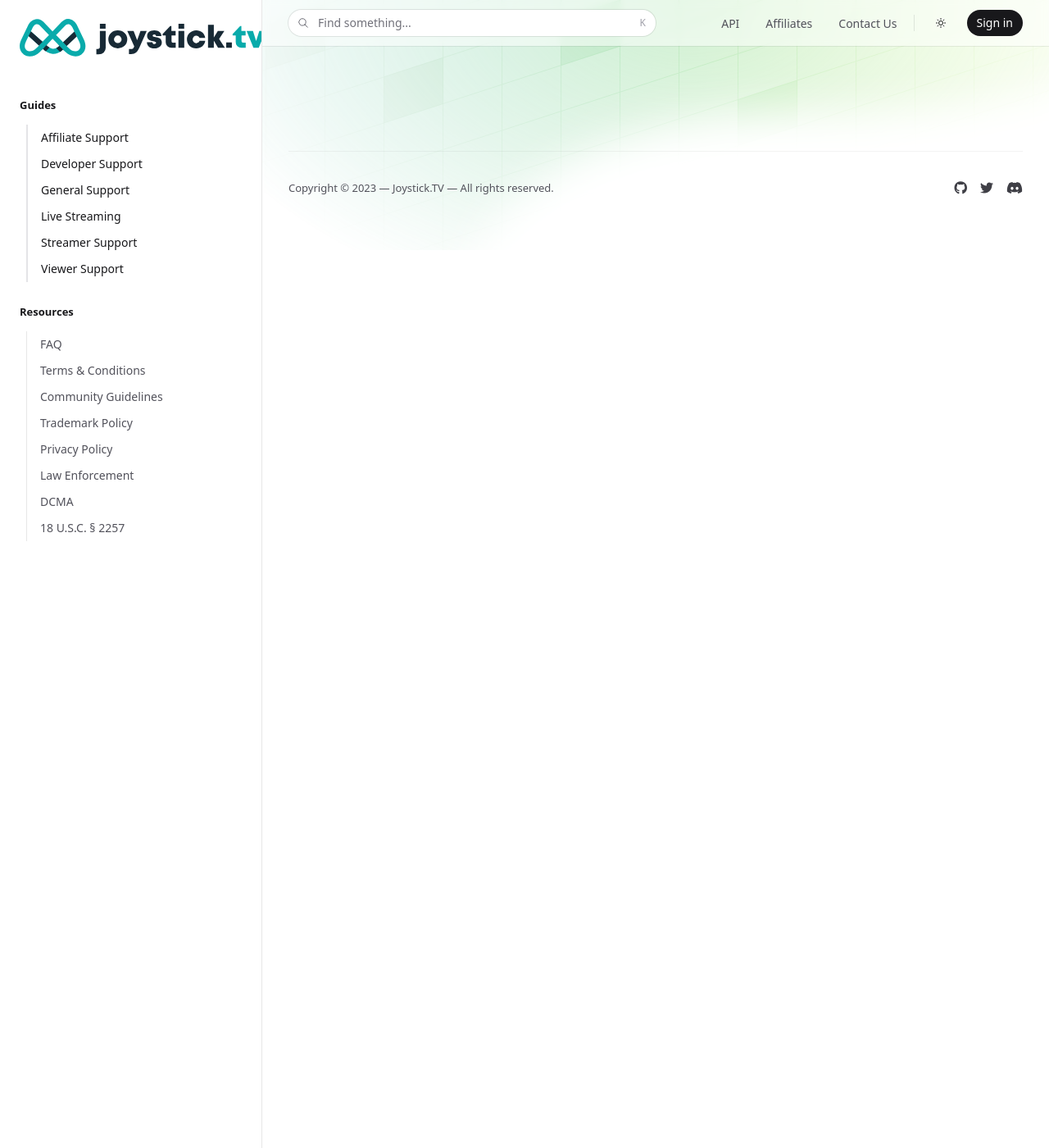
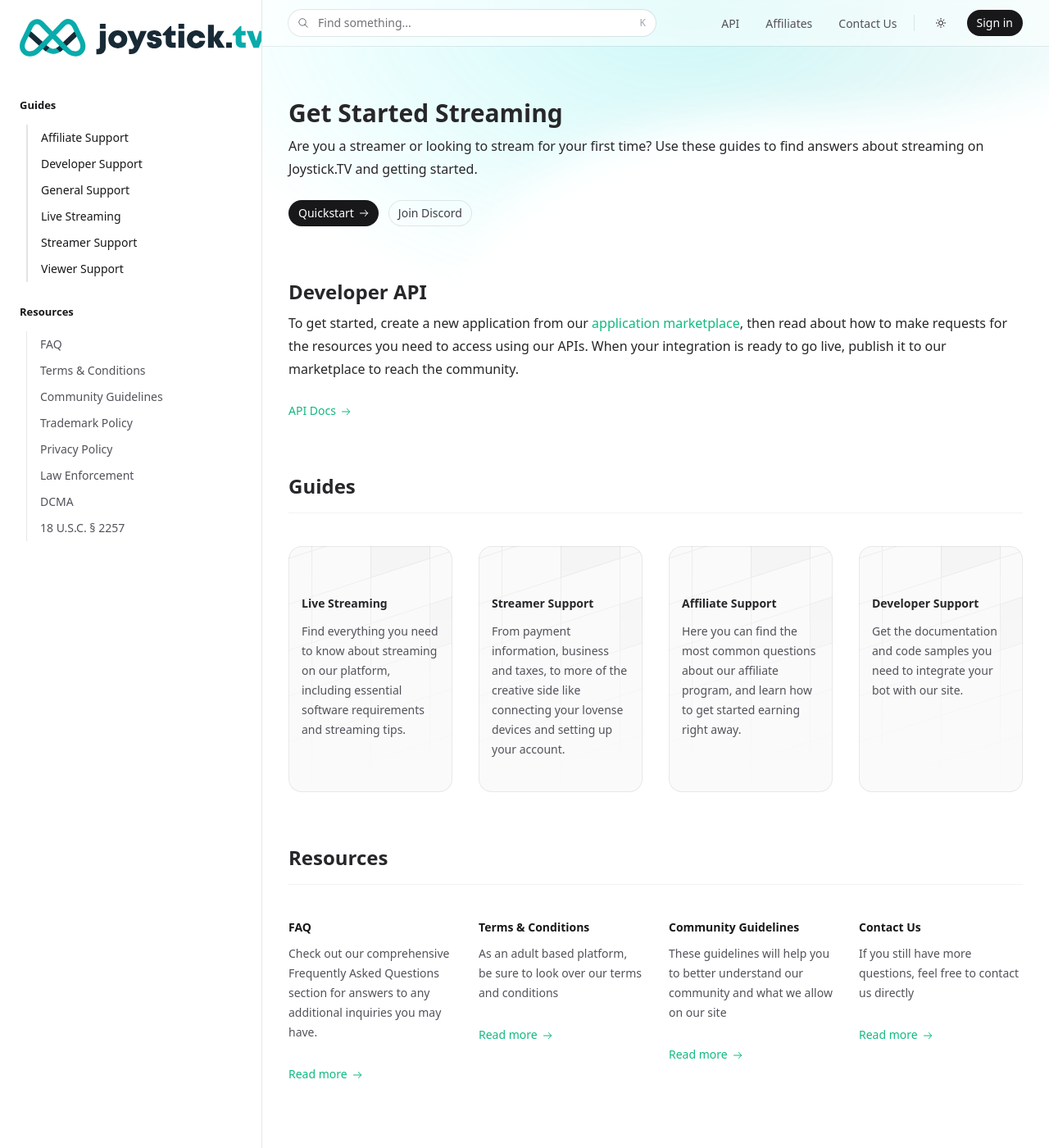
Before and after one commit to joysticktv/joysticktv.github.io, a Jekyll site: the page built from index.md, in a window 1280 px wide and 1400 px high. Shown: the whole window at 82% size. Built offline with Jekyll 4.4.1, drawn with Linux system fonts in a browser that asks for light colours; nearby versions of some CDN libraries.

Commit message:
Adding in the homepage designs

```diff
--- a/index.md
+++ b/index.md
@@ -1,47 +1,41 @@
 ---
-layout: default
+layout: homepage
 keywords:
 
 title: joystick.tv Help &amp; Support
 description: Explore our Knowledge Base and Community Guidelines below.
-buttons:
-  - content: Get Help Starting Your Stream
-    url: '/live_streaming'
-    external_url: false
 
-grid_navigation:
+guides_section:
   - title: Live Streaming
-    excerpt: Here, you'll find everything you need to know about streaming on our platform, including essential software requirements and professional streaming tips. Whether you're a novice or an experienced streamer, this section is designed to guide you towards a successful streaming experience on joystick.tv
-    cta: Read more
+    excerpt: Find everything you need to know about streaming on our platform, including essential software requirements and streaming tips.
     url: '/live_streaming'
 
-  - title: FAQ
-    excerpt: Still have questions? Don't worry, we've got you covered! Check out our comprehensive Frequently Asked Questions section for answers to any additional inquiries you may have. We're committed to providing you with all the information you need to make the most of your experience on joystick.tv
-    cta: Read more
-    url: '/faq'
-
-  - title: General Support
-    excerpt: If you're having trouble with your account or need assistance navigating the site, our knowledgeable support team is here to help. You can reach out to us via email, phone, or through our live chat feature, and we'll do our best to resolve any issues as quickly as possible.
-    cta: Read more
-    url: '/general_support'
-
-  - title: Viewer Support
-    excerpt: New to JoystickTV and looking for the best way to enjoy the site? Read up on information about how to get the most enjoyment from joystick.tv
-    cta: Read more
-    url: '/viewer_support'
-
   - title: Streamer Support
-    excerpt: Are you a streamer on joystick.tv looking for more information? Find everything you need to know about your account from payment information, business and taxes, to more of the creative side like connecting your lovense devices and configuring direct message campaigns.
-    cta: Read more
+    excerpt: From payment information, business and taxes, to more of the creative side like connecting your lovense devices and setting up your account.
     url: '/streamer_support'
 
   - title: Affiliate Support
-    excerpt: By joining our affiliate program, you can easily share your love for our site with your friends , and earn a commission on purchases they make through your unique affiliate link. Here we can answer the most common questions about the program.
-    cta: Read more
+    excerpt: Here you can find the most common questions about our affiliate program, and learn how to get started earning right away.
     url: '/affiliate_support'
 
   - title: Developer Support
     excerpt: Get the documentation and code samples you need to integrate your bot with our site.
-    cta: Read more
     url: '/developer_support'
+
+resources_section:
+  - title: FAQ
+    excerpt: Check out our comprehensive Frequently Asked Questions section for answers to any additional inquiries you may have.
+    url: '/faq'
+
+  - title: Terms & Conditions
+    excerpt: As an adult based platform, be sure to look over our terms and conditions
+    url: 'https://joystick.tv/terms'
+
+  - title: Community Guidelines
+    excerpt: These guidelines will help you to better understand our community and what we allow on our site
+    url: 'https://joystick.tv/community-guidelines'
+
+  - title: Contact Us
+    excerpt: If you still have more questions, feel free to contact us directly
+    url: '/contact_us'
 ---
--- a/theme/_layouts/default.html
+++ b/theme/_layouts/default.html
@@ -9,30 +9,11 @@
       {% include site-header.html %}
       <div class="relative px-4 pt-14 sm:px-6 lg:px-8">
         <main class="py-16">
-          <article class="prose dark:prose-invert">
+          <article class="prose dark:prose-invert text-zinc-900 dark:text-gray-300">
             <div class="absolute inset-0 -z-10 mx-0 max-w-none overflow-hidden">
-              <div
-                class="absolute left-1/2 top-0 ml-[-38rem] h-[25rem] w-[81.25rem] dark:[mask-image:linear-gradient(white,transparent)]">
-                <div
-                  class="absolute inset-0 bg-gradient-to-r from-[#36b49f] to-[#DBFF75] opacity-40 [mask-image:radial-gradient(farthest-side_at_top,white,transparent)] dark:from-[#36b49f]/30 dark:to-[#DBFF75]/30 dark:opacity-100">
-                  <svg aria-hidden="true"
-                    class="absolute inset-x-0 inset-y-[-50%] h-[200%] w-full skew-y-[-18deg] fill-black/40 stroke-black/50 mix-blend-overlay dark:fill-white/2.5 dark:stroke-white/5">
-                    <defs>
-                      <pattern id=":R11d6:" width="72" height="56" patternUnits="userSpaceOnUse" x="-12" y="4">
-                        <path d="M.5 56V.5H72" fill="none"></path>
-                      </pattern>
-                    </defs>
-                    <rect width="100%" height="100%" stroke-width="0" fill="url(#:R11d6:)"></rect><svg x="-12" y="4"
-                      class="overflow-visible">
-                      <rect stroke-width="0" width="73" height="57" x="288" y="168"></rect>
-                      <rect stroke-width="0" width="73" height="57" x="144" y="56"></rect>
-                      <rect stroke-width="0" width="73" height="57" x="504" y="168"></rect>
-                      <rect stroke-width="0" width="73" height="57" x="720" y="336"></rect>
-                    </svg>
-                  </svg></div><svg viewBox="0 0 1113 440" aria-hidden="true"
-                  class="absolute left-1/2 top-0 ml-[-19rem] w-[69.5625rem] fill-white blur-[26px] dark:hidden">
-                  <path d="M.016 439.5s-9.5-300 434-300S882.516 20 882.516 20V0h230.004v439.5H.016Z"></path>
-                </svg>
+              <div class="absolute left-1/2 top-0 ml-[-38rem] h-[25rem] w-[81.25rem] dark:[mask-image:linear-gradient(white,transparent)]">
+                <div class="absolute inset-0 bg-gradient-to-r from-[#0affff] to-[#09abab] opacity-20 [mask-image:radial-gradient(farthest-side_at_top,white,transparent)] dark:from-[#09abab]/30 dark:to-[#182a36]/30 dark:opacity-100"></div>
+                <svg viewBox="0 0 1113 440" aria-hidden="true" class="absolute left-1/2 top-0 ml-[-19rem] w-[69.5625rem] fill-white blur-[26px] dark:hidden"><path d="M.016 439.5s-9.5-300 434-300S882.516 20 882.516 20V0h230.004v439.5H.016Z"></path></svg>
               </div>
             </div>
             {% include anchor_headings.html html=content anchorBody="#" beforeHeading=true %}
--- /dev/null
+++ b/theme/_layouts/homepage.html
@@ -0,0 +1,139 @@
+<!DOCTYPE html>
+<html lang="en">
+<head>
+	{% include site-head.html %}
+</head>
+<body class="bg-white antialiased dark:bg-zinc-900">
+  <div>
+    <div class="lg:ml-72 xl:ml-80">
+      {% include site-header.html %}
+      <div class="relative px-4 pt-14 sm:px-6 lg:px-8">
+        <main class="py-16">
+          <article class="prose dark:prose-invert text-zinc-800 dark:text-gray-300">
+            <div class="absolute inset-0 -z-10 mx-0 max-w-none overflow-hidden">
+              <div class="absolute left-1/2 top-0 ml-[-38rem] h-[25rem] w-[81.25rem] dark:[mask-image:linear-gradient(white,transparent)]">
+                <div class="absolute inset-0 bg-gradient-to-r from-[#0affff] to-[#09abab] opacity-20 [mask-image:radial-gradient(farthest-side_at_top,white,transparent)] dark:from-[#09abab]/30 dark:to-[#182a36]/30 dark:opacity-100"></div>
+                <svg viewBox="0 0 1113 440" aria-hidden="true" class="absolute left-1/2 top-0 ml-[-19rem] w-[69.5625rem] fill-white blur-[26px] dark:hidden"><path d="M.016 439.5s-9.5-300 434-300S882.516 20 882.516 20V0h230.004v439.5H.016Z"></path></svg>
+              </div>
+            </div>
+
+            <h1>Get Started Streaming</h1>
+            <p class="lead">Are you a streamer or looking to stream for your first time? Use these guides to find answers
+              about streaming on Joystick.TV and getting started.
+            </p>
+            <div class="not-prose mb-16 mt-6 flex gap-3">
+              <a
+                class="inline-flex gap-0.5 justify-center overflow-hidden text-sm font-medium transition rounded-full bg-zinc-900 py-1 px-3 text-white hover:bg-zinc-700 dark:bg-emerald-400/10 dark:text-emerald-400 dark:ring-1 dark:ring-inset dark:ring-emerald-400/20 dark:hover:bg-emerald-400/10 dark:hover:text-emerald-300 dark:hover:ring-emerald-300"
+                href="/live_streaming">Quickstart<svg viewBox="0 0 20 20" fill="none" aria-hidden="true"
+                  class="mt-0.5 h-5 w-5 -mr-1">
+                  <path stroke="currentColor" stroke-linecap="round" stroke-linejoin="round"
+                    d="m11.5 6.5 3 3.5m0 0-3 3.5m3-3.5h-9"></path>
+                </svg>
+              </a>
+              <a
+                class="inline-flex gap-0.5 justify-center overflow-hidden text-sm font-medium transition rounded-full py-1 px-3 text-zinc-700 ring-1 ring-inset ring-zinc-900/10 hover:bg-zinc-900/2.5 hover:text-zinc-900 dark:text-zinc-400 dark:ring-white/10 dark:hover:bg-white/5 dark:hover:text-white"
+                href="https://discord.gg/zKvCf8hrGP">Join Discord</a>
+            </div>
+            <h2 class="scroll-mt-24">Developer API</h2>
+            <p class="lead">To get started, create a new application from our <a href="https://joystick.tv/applications" target="_blank" class="text-emerald-500 hover:text-emerald-600 dark:text-emerald-400 dark:hover:text-emerald-500">application marketplace</a>, then
+              read about how to make requests for the resources you need to access using our APIs. When your integration is ready to go live,
+              publish it to our marketplace to reach the community.</p>
+            <div class="not-prose">
+              <a
+                class="inline-flex gap-0.5 justify-center overflow-hidden text-sm font-medium transition text-emerald-500 hover:text-emerald-600 dark:text-emerald-400 dark:hover:text-emerald-500"
+                href="/developer_support">API Docs<svg viewBox="0 0 20 20" fill="none" aria-hidden="true"
+                  class="mt-0.5 h-5 w-5 relative top-px -mr-1">
+                  <path stroke="currentColor" stroke-linecap="round" stroke-linejoin="round"
+                    d="m11.5 6.5 3 3.5m0 0-3 3.5m3-3.5h-9"></path>
+                </svg>
+              </a>
+            </div>
+            <div class="my-16 xl:max-w-none">
+              <h2 id="guides" class="scroll-mt-24">Guides</h2>
+              <div class="not-prose mt-4 grid grid-cols-1 gap-8 border-t border-zinc-900/5 pt-10 dark:border-white/5 sm:grid-cols-2 xl:grid-cols-4">
+
+                {% for item in page.guides_section %}
+                <div class="group relative flex rounded-2xl bg-zinc-50 transition-shadow hover:shadow-md hover:shadow-zinc-900/5 dark:bg-white/2.5 dark:hover:shadow-black/5">
+                  <div class="pointer-events-none">
+                    <div class="absolute inset-0 rounded-2xl transition duration-300 [mask-image:linear-gradient(white,transparent)] group-hover:opacity-50">
+                      <svg aria-hidden="true" class="absolute inset-x-0 inset-y-[-30%] h-[160%] w-full skew-y-[-18deg] fill-black/[0.02] stroke-black/5 dark:fill-white/1 dark:stroke-white/2.5">
+                        <defs>
+                          <pattern id=":R56hd6:" width="72" height="56" patternUnits="userSpaceOnUse" x="50%" y="16">
+                            <path d="M.5 56V.5H72" fill="none"></path>
+                          </pattern>
+                        </defs>
+                        <rect width="100%" height="100%" stroke-width="0" fill="url(#:R56hd6:)"></rect>
+                        <svg x="50%"
+                          y="16" class="overflow-visible">
+                          <rect stroke-width="0" width="73" height="57" x="0" y="56"></rect>
+                          <rect stroke-width="0" width="73" height="57" x="72" y="168"></rect>
+                        </svg>
+                      </svg>
+                    </div>
+                    <div
+                      class="absolute inset-0 rounded-2xl bg-gradient-to-r from-[#D7EDEA] to-[#F4FBDF] opacity-0 transition duration-300 group-hover:opacity-100 dark:from-[#202D2E] dark:to-[#303428]"
+                      style="mask-image:radial-gradient(180px at 0px 0px, white, transparent);-webkit-mask-image:radial-gradient(180px at 0px 0px, white, transparent)">
+                    </div>
+                    <div
+                      class="absolute inset-0 rounded-2xl opacity-0 mix-blend-overlay transition duration-300 group-hover:opacity-100"
+                      style="mask-image:radial-gradient(180px at 0px 0px, white, transparent);-webkit-mask-image:radial-gradient(180px at 0px 0px, white, transparent)">
+                      <svg aria-hidden="true"
+                        class="absolute inset-x-0 inset-y-[-30%] h-[160%] w-full skew-y-[-18deg] fill-black/50 stroke-black/70 dark:fill-white/2.5 dark:stroke-white/10">
+                        <defs>
+                          <pattern id=":R1d6hd6:" width="72" height="56" patternUnits="userSpaceOnUse" x="50%" y="16">
+                            <path d="M.5 56V.5H72" fill="none"></path>
+                          </pattern>
+                        </defs>
+                        <rect width="100%" height="100%" stroke-width="0" fill="url(#:R1d6hd6:)"></rect><svg x="50%"
+                          y="16" class="overflow-visible">
+                          <rect stroke-width="0" width="73" height="57" x="0" y="56"></rect>
+                          <rect stroke-width="0" width="73" height="57" x="72" y="168"></rect>
+                        </svg>
+                      </svg>
+                    </div>
+                  </div>
+                  <div
+                    class="absolute inset-0 rounded-2xl ring-1 ring-inset ring-zinc-900/7.5 group-hover:ring-zinc-900/10 dark:ring-white/10 dark:group-hover:ring-white/20">
+                  </div>
+                  <div class="relative rounded-2xl px-4 pb-4 pt-10">
+                    <h3 class="mt-4 text-sm font-semibold leading-7 text-zinc-900 dark:text-white">
+                      <a href="{{ item.url }}" class="text-zinc-800 dark:text-white">
+                        <span class="absolute inset-0 rounded-2xl"></span>
+                        {{ item.title }}
+                      </a>
+                    </h3>
+                    <p class="mt-1 text-sm text-zinc-600 dark:text-zinc-400">{{ item.excerpt }}</p>
+                  </div>
+                </div>
+                {% endfor %}
+              </div>
+            </div>
+            <div class="my-16 xl:max-w-none">
+              <h2 id="resources" class="scroll-mt-24">Resources</h2>
+              <div class="not-prose mt-4 grid grid-cols-1 gap-8 border-t border-zinc-900/5 pt-10 dark:border-white/5 sm:grid-cols-2 xl:grid-cols-4">
+                {% for item in page.resources_section %}
+                <div>
+                  <h3 class="text-sm font-semibold text-zinc-900 dark:text-white">{{ item.title }}</h3>
+                  <p class="mt-1 text-sm text-zinc-600 dark:text-zinc-400">{{ item.excerpt }}</p>
+                  <p class="mt-4">
+                    <a
+                      class="inline-flex gap-0.5 justify-center overflow-hidden text-sm font-medium transition text-emerald-500 hover:text-emerald-600 dark:text-emerald-400 dark:hover:text-emerald-500"
+                      href="{{ item.url }}">Read more<svg viewBox="0 0 20 20" fill="none" aria-hidden="true"
+                        class="mt-0.5 h-5 w-5 relative top-px -mr-1">
+                        <path stroke="currentColor" stroke-linecap="round" stroke-linejoin="round"
+                          d="m11.5 6.5 3 3.5m0 0-3 3.5m3-3.5h-9"></path>
+                      </svg>
+                    </a>
+                  </p>
+                </div>
+                {% endfor %}
+              </div>
+            </div>
+          </article>
+        </main>
+				{% include site-footer.html %}
+      </div>
+    </div>
+  </div>
+</body>
+</html>
```
